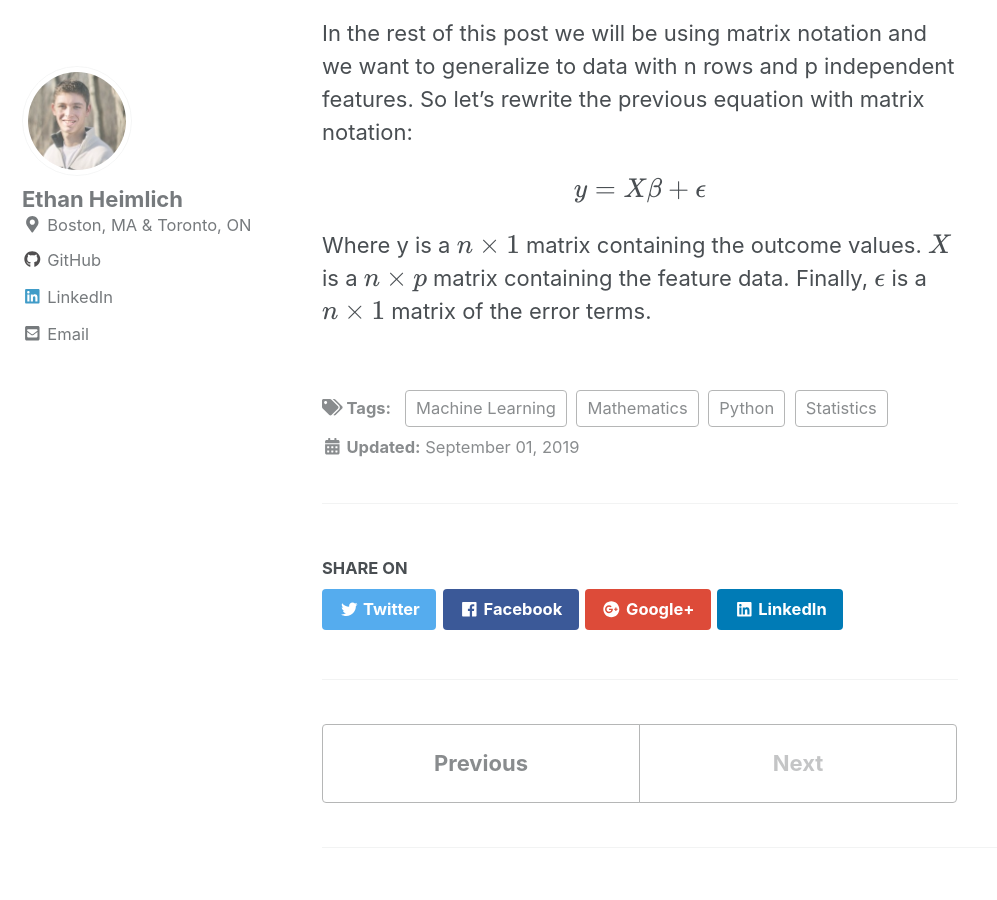
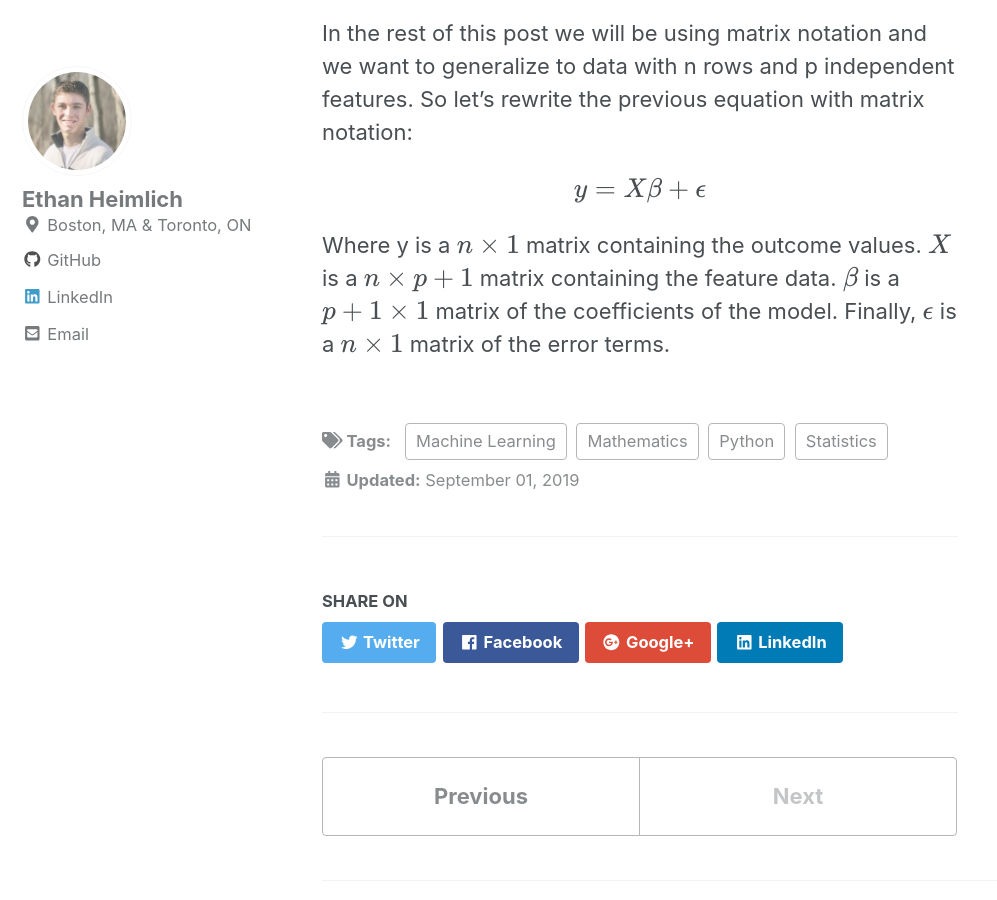
Before and after one commit to eheimlich/eheimlich.github.io, a Jekyll site: the page built from _posts/2019-09-01-models-from-scratch-part-1.md, in a window 1280 px wide and 900 px high, scrolled down 2786 px. Shown: the whole window, without its empty margins (0-997 px from the left). Built offline with Jekyll 4.4.1, drawn with Linux system fonts in a browser that asks for light colours; cached includes are drawn as plain includes; nearby versions of some CDN libraries; formulas are drawn with MathJax 3.

Commit message:
Started linear regression section

```diff
--- a/_posts/2019-09-01-models-from-scratch-part-1.md
+++ b/_posts/2019-09-01-models-from-scratch-part-1.md
@@ -46,4 +46,4 @@ In the rest of this post we will be using matrix notation and we want to general
 
 $$ y = X \beta + \epsilon $$
 
-Where y is a $$ n \times 1 $$ matrix containing the outcome values. $$ X $$ is a $$n \times p $$ matrix containing the feature data. Finally, $$\epsilon$$ is a $$n \times 1 $$ matrix of the error terms.
+Where y is a $$ n \times 1 $$ matrix containing the outcome values. $$ X $$ is a $$n \times p + 1 $$ matrix containing the feature data. $$\beta$$ is a $$p + 1 \times 1$$ matrix of the coefficients of the model. Finally, $$\epsilon$$ is a $$n \times 1 $$ matrix of the error terms.
```
